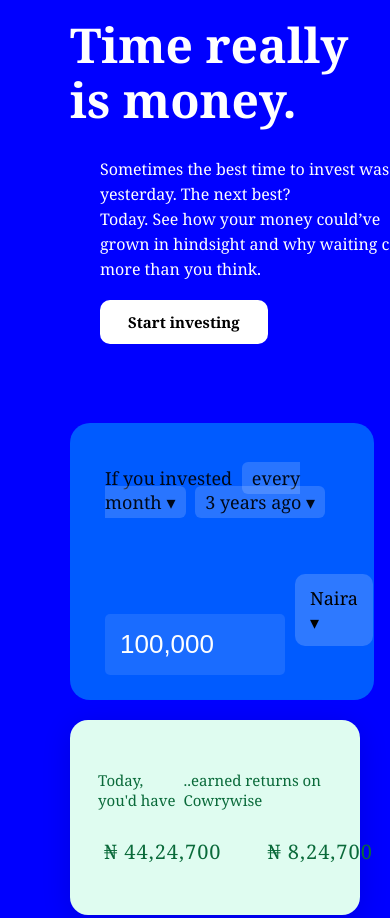
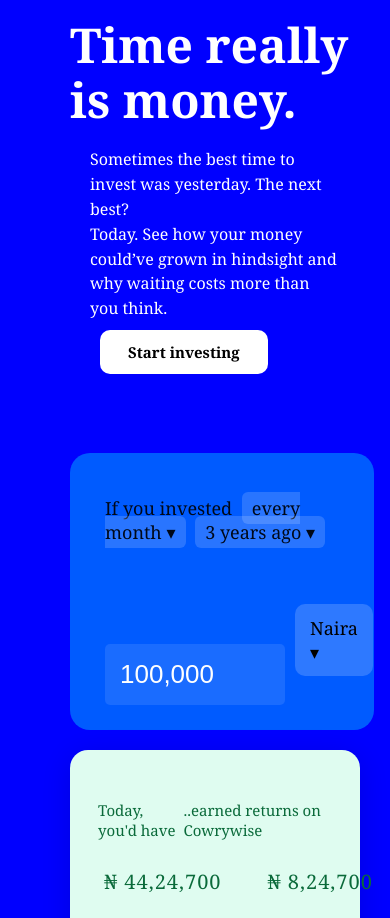
Before and after one commit to Temidayo-dev-star/task2, a plain HTML site: page index.html in a window 390 px wide. Shown: the part 6180-7098 px from the top of the page. Drawn offline with Linux system fonts and the light colour scheme.

Commit message:
few changes made

```diff
--- a/index.css
+++ b/index.css
@@ -1220,11 +1220,13 @@ margin-top: 20px;
 }
 
 .calculator-description {
-    max-width: 480px;
+    display: flex;
+    max-width: 300px;
     font-size: 16px;
     color: white;
     line-height: 1.55;
-    margin: 30px;
+    margin-right: 100px;
+    padding: 20px;
 
 }
 
@@ -1353,7 +1355,7 @@ margin-top: 20px;
     margin-top: 25px;
     font-size: 15px;
     opacity: 0.9;
-    max-width: 405px;
+    max-width: 395px;
 }
 
 .dot {
```
